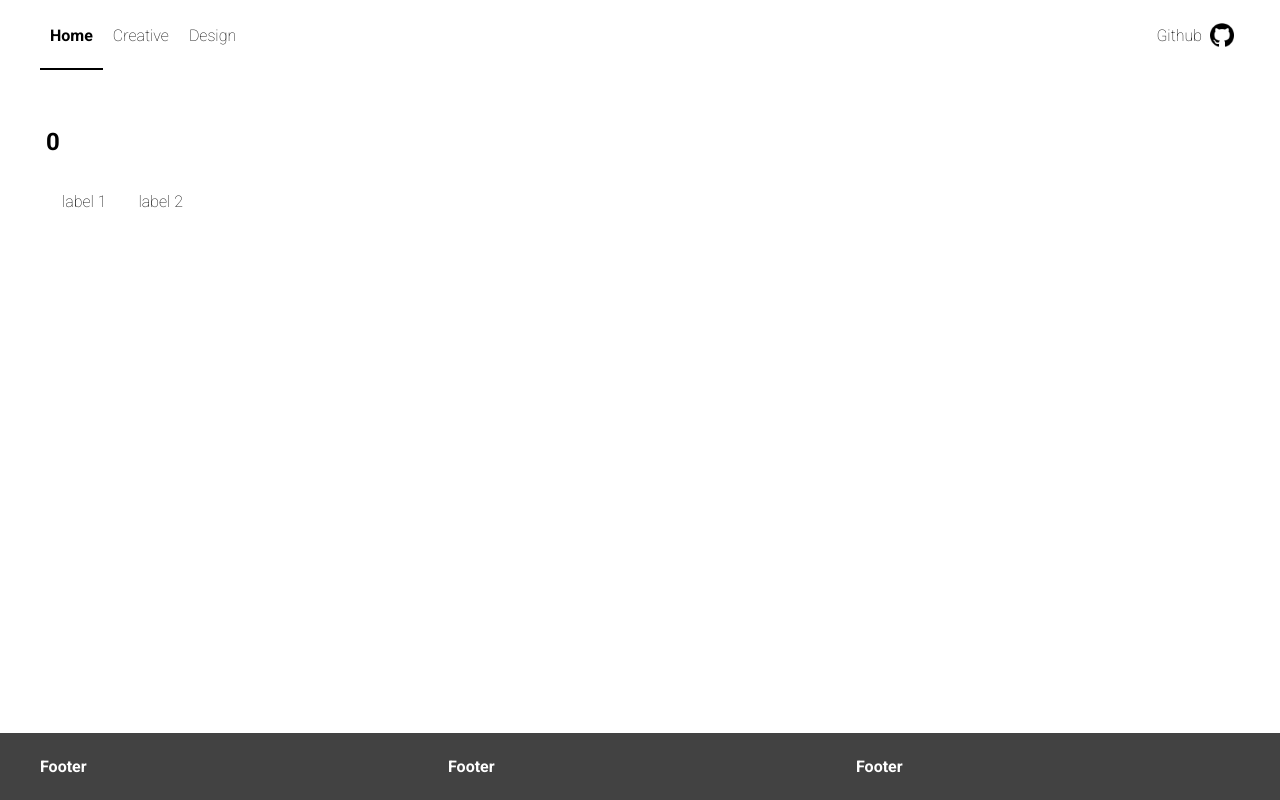
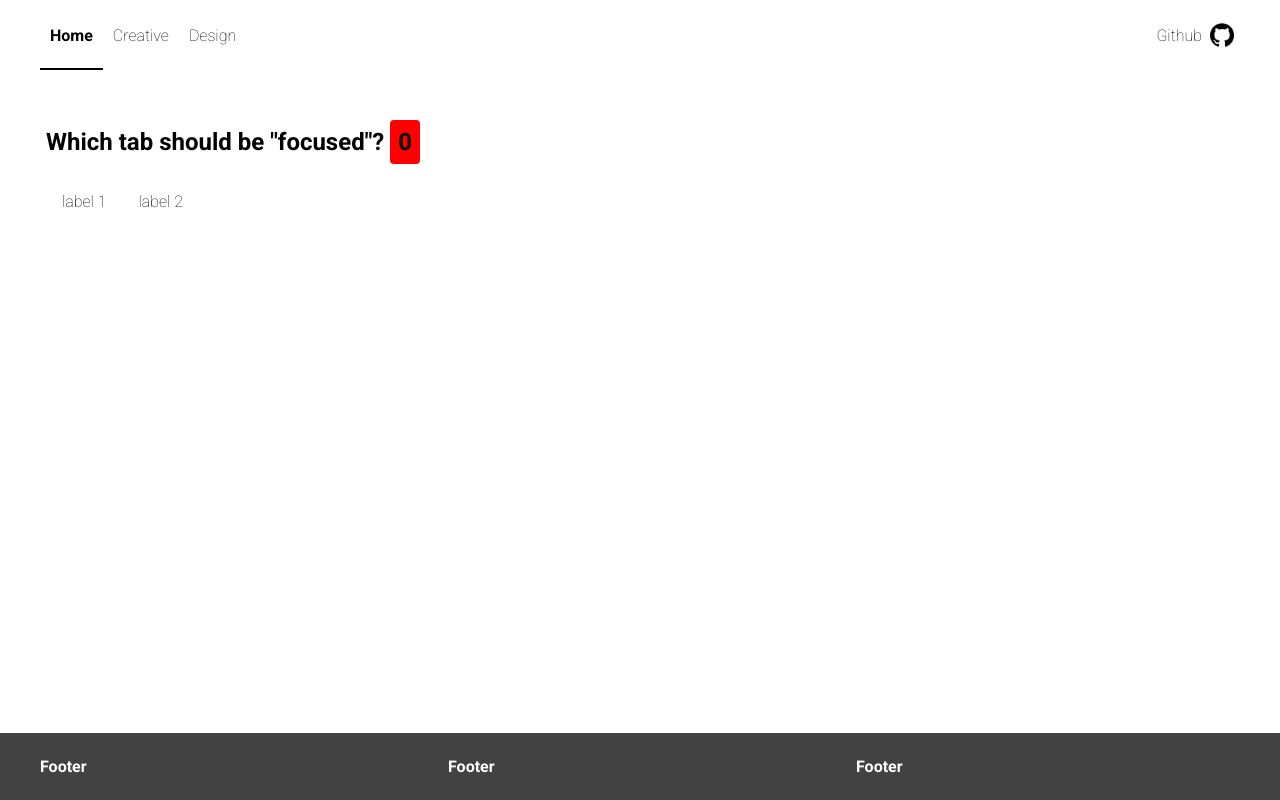
Before and after one commit to the-captain-america/Portfolio-v2, a React (Create React App) app: page / in a window 1280 px wide. Built offline with nearby package versions, Linux system fonts and the light colour scheme.

Commit message:
refactor: Refactor Tabs component
Update state variable names and improve tab navigation logic

```diff
--- a/src/common/Tabs/Tabs.js
+++ b/src/common/Tabs/Tabs.js
@@ -1,6 +1,15 @@
 import React, { useState, useEffect } from 'react'
 import styled, { css } from 'styled-components'
 
+const Container = styled.div`
+  h2 {
+    span {
+      padding: 8px;
+      border-radius: 4px;
+      background: red;
+    }
+  }
+`
 // heyyyyyyy
 // don't forget the left: property AND the relative property on the li item
 const List = styled.li`
@@ -38,21 +47,22 @@ const Group = styled.ul`
 `
 
 const Tabs = ({ active, options, callback }) => {
-  const [cursor, setCursor] = useState(0)
-  const optionsLength = options.length - 1
+  const [index, setActiveIndex] = useState(0)
+  const optionsLength = options.length - 1 // 1 (assuming that we have 2 items in the array)
 
   const handleKeyDown = (e, id) => {
     if (e.key === 'Enter') {
       callback(id)
     }
-    if (e.keyCode === 37) {
+    if (e.keyCode === 37 && index > 0) {
       console.log('which arrow button was pressed? - LEFT')
+      setActiveIndex(index - 1)
     }
-    // Have you pressed the RIGHT ARROW KEY AND the `cursor` state variable is less than the
+    // Have you pressed the RIGHT ARROW KEY AND the `index` state variable is less than the
     // length of the options array [{ label: 'label 1'}, { label: 'lable 2' }] (minus 1) (because arrays are 0 indexed based)
-    if (e.keyCode === 39 && cursor < optionsLength) {
+    if (e.keyCode === 39 && index < optionsLength) {
       console.log('which arrow button was pressed? - RIGHT')
-      setCursor(cursor + 1)
+      setActiveIndex(index + 1)
     }
   }
 
@@ -71,10 +81,12 @@ const Tabs = ({ active, options, callback }) => {
   }
 
   return (
-    <div>
-      <h2>{cursor}</h2>
+    <Container>
+      <h2>
+        Which tab should be "focused"? <span>{index}</span>
+      </h2>
       <Group>{renderOptions()}</Group>
-    </div>
+    </Container>
   )
 }
 
```
